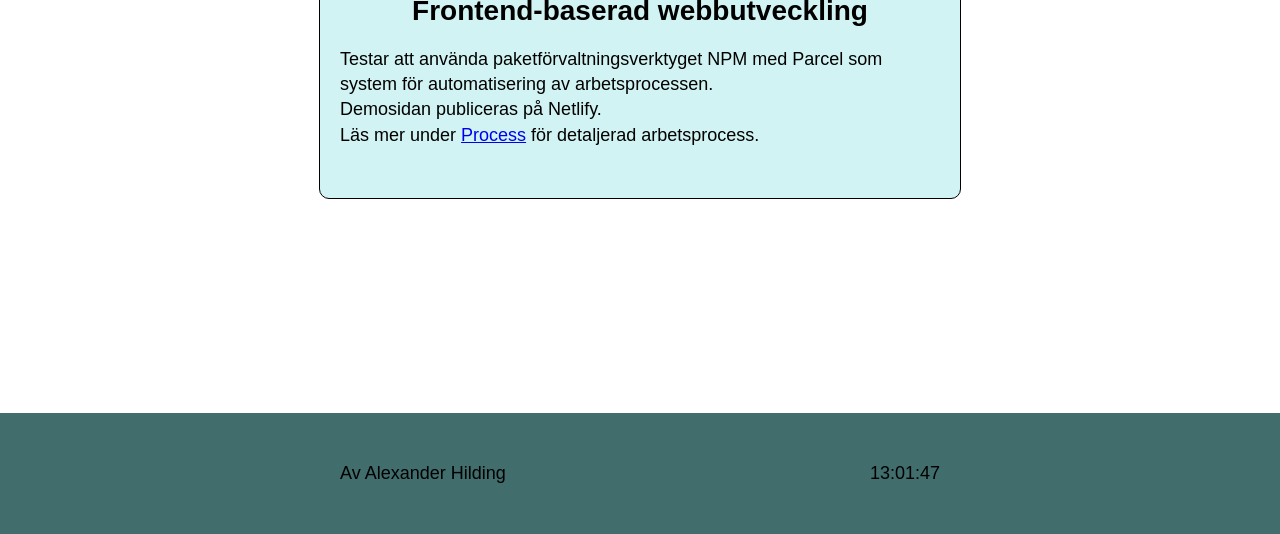
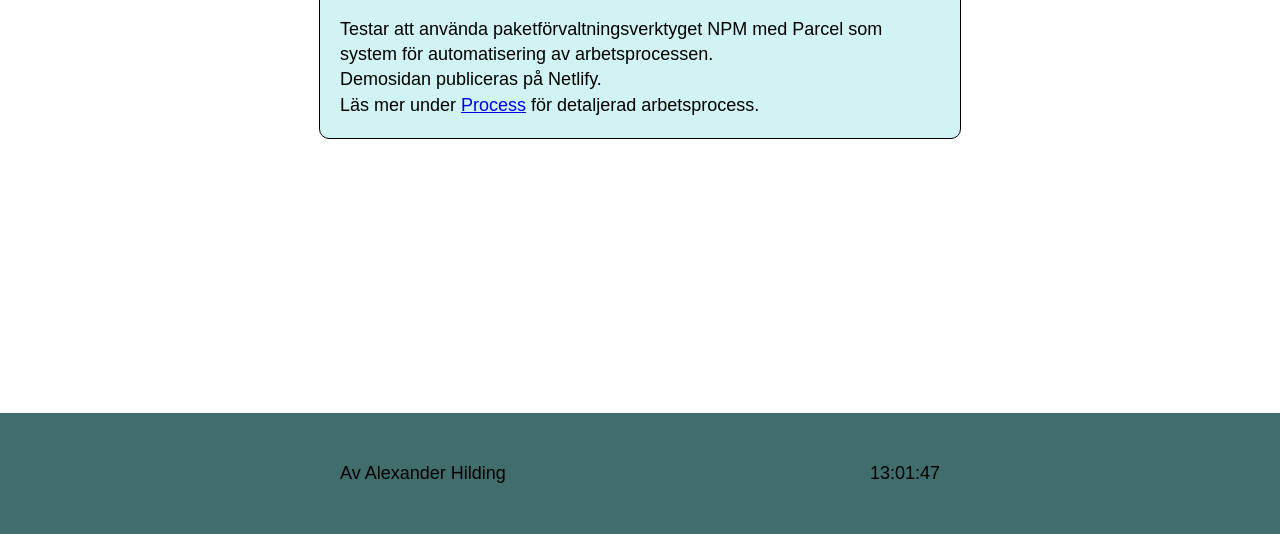
Before and after one commit to hildingx/dt211gmoment1, a website built with Parcel: page src/index.html in a window 1280 px wide. Shown: the part 266-800 px from the top of the page. Built offline with nearby package versions, Linux system fonts and the light colour scheme.

Commit message:
css-ändringar

```diff
--- a/src/css/main.css
+++ b/src/css/main.css
@@ -62,7 +62,7 @@ main {
     width: 80%;
     max-width: 600px;
     margin: 100px auto;
-    padding: 50px 20px;
+    padding: 20px;
     border-color: #000000;
     border-width: 1px;
     border-style: solid;
```
